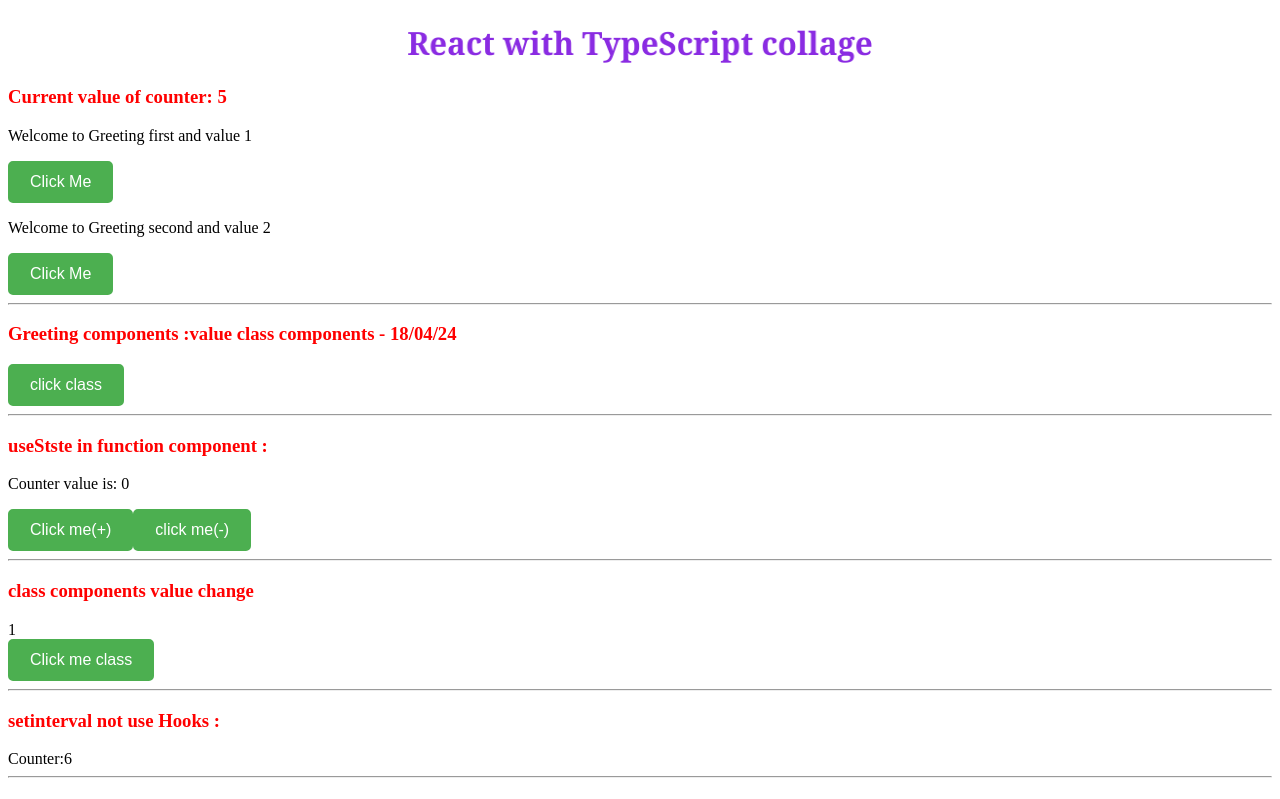
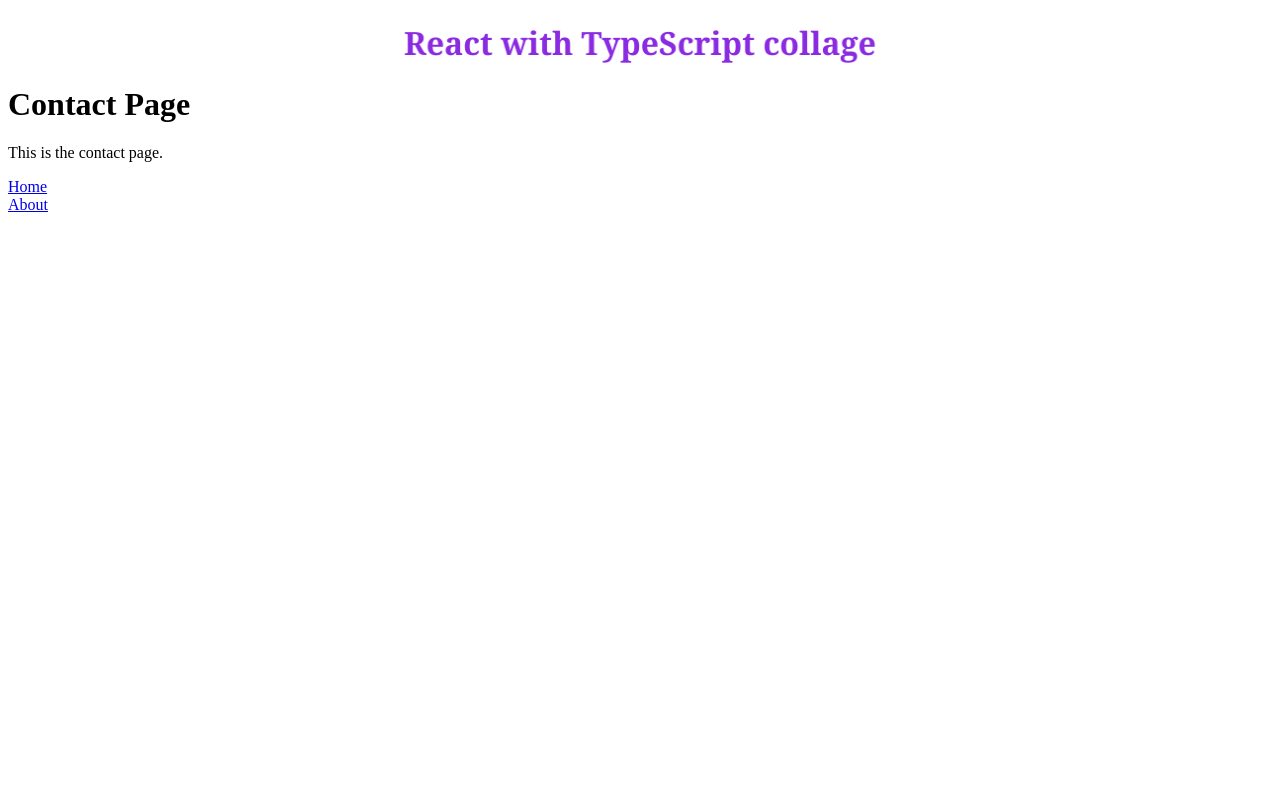
Before and after one commit to sujoyghoshal/React-with-Typescript, a React (Create React App) app: page /contact in a window 1280 px wide. Shown: the top 799 px of the page. Built offline with nearby package versions, Linux system fonts and the light colour scheme; no server answers.

Commit message:
adding routering part of this typescript series...

```diff
--- a/package.json
+++ b/package.json
@@ -10,8 +10,10 @@
     "@types/node": "^16.18.96",
     "@types/react": "^18.2.79",
     "@types/react-dom": "^18.2.25",
+    "@types/react-router-dom": "^5.3.3",
     "react": "^18.2.0",
     "react-dom": "^18.2.0",
+    "react-router-dom": "^6.23.0",
     "react-scripts": "5.0.1",
     "typescript": "^4.9.5",
     "web-vitals": "^2.1.4"
--- a/src/App.css
+++ b/src/App.css
@@ -6,7 +6,6 @@
       transform: rotateY(90deg);
     }
   }
-
   .header {
     font-family: Georgia, 'Times New Roman', Times, serif;
     text-align: center;
--- a/src/App.tsx
+++ b/src/App.tsx
@@ -1,32 +1,36 @@
 //*App.tsx
 import React from "react";
 import "./App.css";
-import Counter from "./components/counter";
-import Greet from "./components/Greet";
-import { Greeting } from "./components/Greeting";
-import CounterAll from "./components/Counterall";
-import CounterClass from "./components/CounterClass";
-import TimerCount from "./components/Timecount";
-import ListGroup from "./components/LIstcomponents";
-import Listnew from "./components/Listnew";
-import Api from "./components/api";
-import Inputvalue from "./components/inputvalue";
-import UI from "./components/ui";
-import CounterClasschange from "./components/CounterClasschange";
+// import Counter from "./components/counter";
+// import Greet from "./components/Greet";
+// import { Greeting } from "./components/Greeting";
+// import CounterAll from "./components/Counterall";
+// import CounterClass from "./components/CounterClass";
+// import TimerCount from "./components/Timecount";
+// import ListGroup from "./components/LIstcomponents";
+// import Listnew from "./components/Listnew";
+// import Api from "./components/api";
+// import Inputvalue from "./components/inputvalue";
+// import UI from "./components/ui";
+// import CounterClasschange from "./components/CounterClasschange";
+import { BrowserRouter as Router, Routes, Route } from "react-router-dom";
+import HomePage from "./components/home";
+import ContactPage from "./components/contact";
+import AboutPage from "./components/about";
 function App() {
-  function clickhandler1() {
-    alert('first clicked');
-  }
-  function clickhandler2() {
-    alert('second clicked');
-  }
-  function clickhandler3(){
-    alert('class components clicked');
-  }
+  // function clickhandler1() {
+  //   alert('first clicked');
+  // }
+  // function clickhandler2() {
+  //   alert('second clicked');
+  // }
+  // function clickhandler3(){
+  //   alert('class components clicked');
+  // }
   return (
     <div className="App">
       <h1 className="header">React with TypeScript collage</h1>
-      <Counter />
+      {/* <Counter />
       <Greet data="first" value="value 1" myclick={clickhandler1} />
       <Greet data="second" value="value 2" myclick={clickhandler2} />
       <hr/>
@@ -49,7 +53,13 @@
       <UI/>
       <hr/>
       <CounterClasschange/>
-      <Inputvalue/>
+      <Inputvalue/> */}
+
+        <Routes>
+          <Route path="/" element={<HomePage />} />
+          <Route path="/about" element={<AboutPage />} />
+          <Route path="/contact" element={<ContactPage />} />
+        </Routes>
     </div>
   );
 }
--- /dev/null
+++ b/src/components/about.tsx
@@ -0,0 +1,17 @@
+// AboutPage.tsx
+import React from 'react';
+import { Link } from 'react-router-dom';
+
+const AboutPage: React.FC = () => (
+  <div>
+    <h1>About Page</h1>
+    <p>This is the about page.</p>
+    <ul>
+        <li><Link to='/'>Home</Link></li>
+        <li><Link to='/contact'>Contact</Link></li>
+    </ul>
+    <br />
+  </div>
+);
+
+export default AboutPage;
--- /dev/null
+++ b/src/components/contact.tsx
@@ -0,0 +1,15 @@
+// ContactPage.tsx
+import React from 'react';
+import { Link } from 'react-router-dom';
+
+const ContactPage: React.FC = () => (
+  <div>
+    <h1>Contact Page</h1>
+    <p>This is the contact page.</p>
+    <Link to='/'>Home</Link>
+    <br />
+    <Link to="/about">About</Link>
+  </div>
+);
+
+export default ContactPage;
--- /dev/null
+++ b/src/components/home.tsx
@@ -0,0 +1,16 @@
+// HomePage.tsx
+import React from 'react';
+import { Link } from 'react-router-dom';
+
+const HomePage: React.FC = () => (
+  <div>
+    <h1>Home Page</h1>
+    <Link to='/'>Home</Link>
+    <br />
+    <Link to='/about'>About</Link>
+    <br />
+    <Link to='/contact'>Contact</Link>
+  </div>
+);
+
+export default HomePage;
--- a/src/index.tsx
+++ b/src/index.tsx
@@ -4,12 +4,15 @@
 import App from './App';
 import reportWebVitals from './reportWebVitals';
 
+import { BrowserRouter } from 'react-router-dom';
 const root = ReactDOM.createRoot(
   document.getElementById('root') as HTMLElement
 );
 root.render(
   <React.StrictMode>
+    <BrowserRouter>
     <App />
+    </BrowserRouter>
   </React.StrictMode>
 );
 
```
Also changed, not shown: 1 other file (tests, documents, lock files or other folders).
